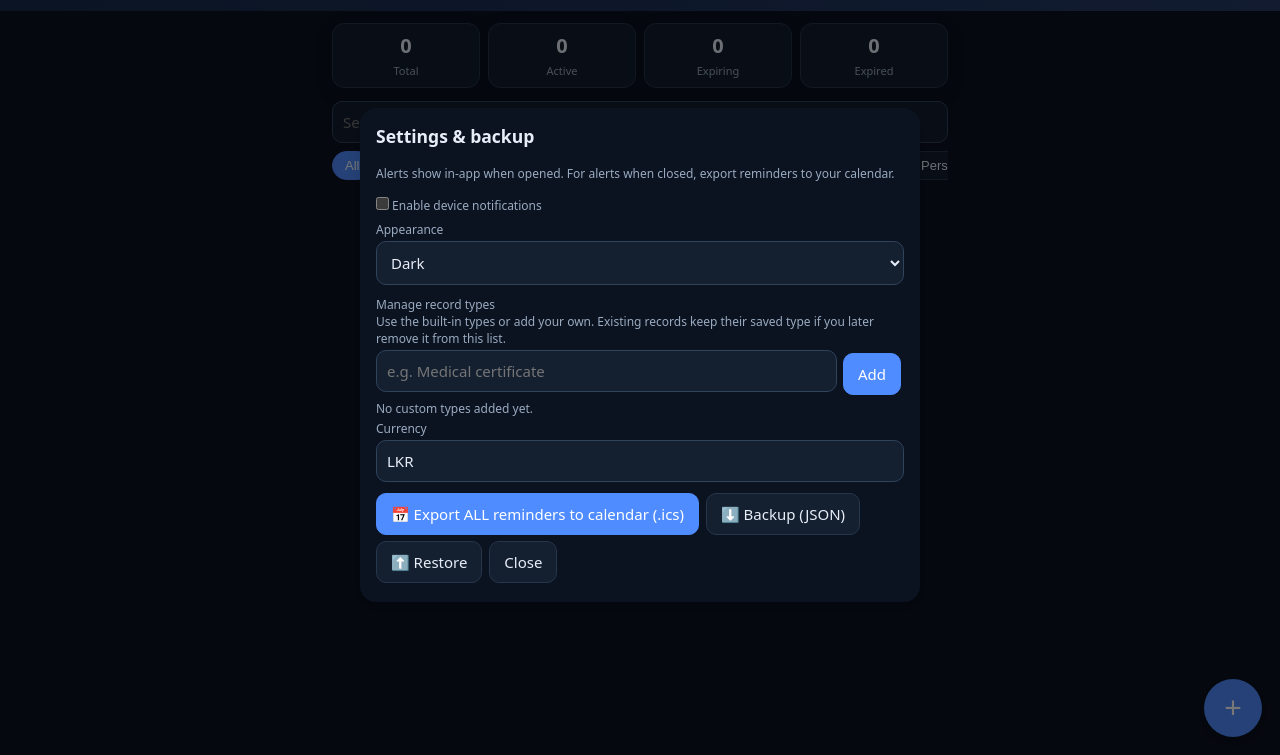
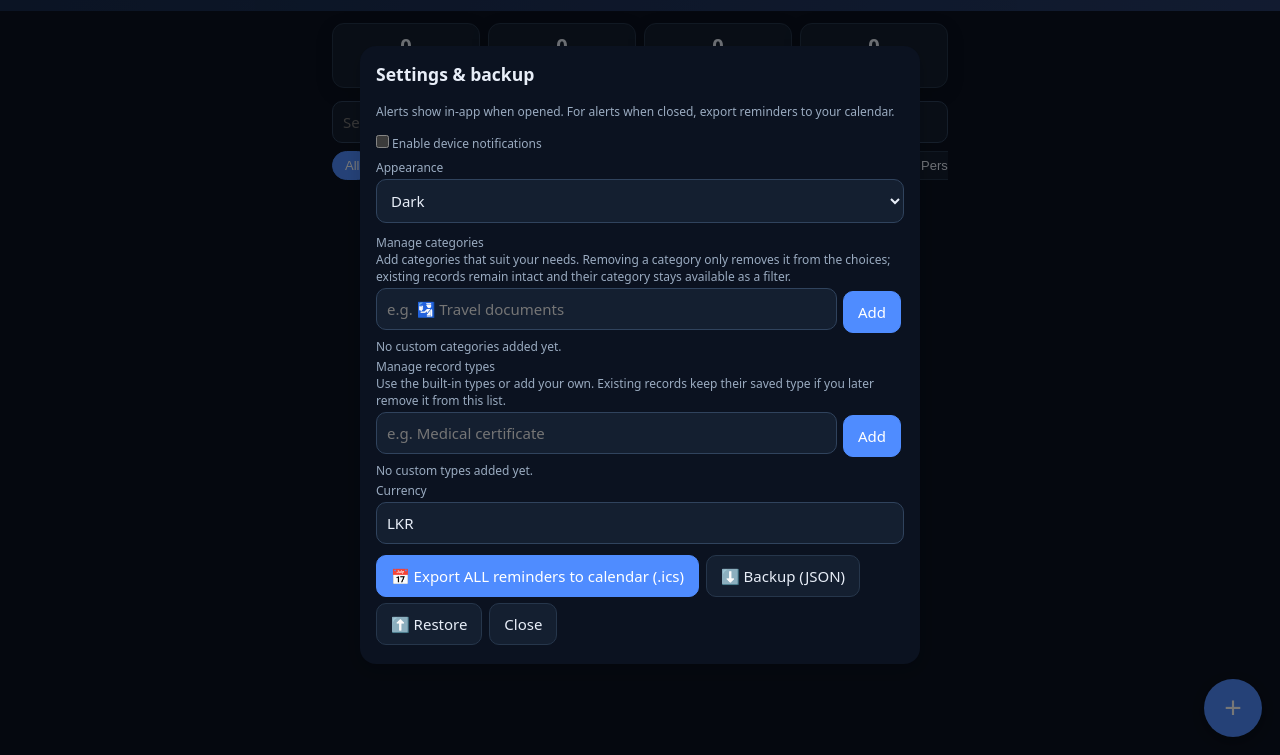
Before and after one commit to MafazAnsar/Warranty-Vault, a website: page index.html in a window 1280 px wide. Both pictures are taken after a click on the button "⚙️". Shown: the part 45-800 px from the top of the page. Drawn offline with Linux system fonts and the light colour scheme.

Commit message:
Add user-defined categories for flexible record organisation

```diff
--- a/index.html
+++ b/index.html
@@ -43,7 +43,9 @@ body[data-theme="light"] .alert.e{background:#ffe5e7;color:#8d2630}\n</style></h
 <input id="q" placeholder="Search name, brand, serial, store…"><div class="chips" id="chips"></div><div id="list"></div></main>
 <button class="fab" id="add">+</button><dialog id="dlg"></dialog>
 <script>
-const CATS=['📱 Electronics','🏠 Appliances','🚗 Vehicle','🛋️ Furniture','🔧 Tools','⌚ Personal','🏗️ Property','📦 Other'];
+const BASE_CATS=['📱 Electronics','🏠 Appliances','🚗 Vehicle','🛋️ Furniture','🔧 Tools','⌚ Personal','🏗️ Property','📦 Other'];
+const allCategories=()=>[...new Set([...BASE_CATS,...ls.get('customCategories',[])])];
+const categoryOptions=()=>[...new Set([...allCategories(),...items.map(i=>i.cat).filter(Boolean)])];
 const REM=[90,60,30,14,7,1];const DAY=864e5;
 const BASE_TYPES=['Warranty','Guarantee','Extended warranty','Service plan','Expiry','Renewal','Replacement','Inspection','Subscription','Membership','Certificate','Licence','Permit'];
 const allTypes=()=>[...new Set([...BASE_TYPES,...ls.get('customTypes',[])])];
@@ -68,7 +70,7 @@ async function load(){items=await getAll();render();checkAlerts();syncNative()}
 function render(){
  const exp=items.filter(i=>left(i)<0).length,soon=items.filter(i=>left(i)>=0&&left(i)<=30).length;
  $('#stats').innerHTML=[['Total',items.length],['Active',items.length-exp-soon],['Expiring',soon],['Expired',exp]].map(x=>`<div class="stat"><b>${x[1]}</b><span>${x[0]}</span></div>`).join('');
- $('#chips').innerHTML=['All',...CATS].map(c=>`<button class="chip ${c==cat?'on':''}" data-c="${esc(c)}">${esc(c)}</button>`).join('');
+ $('#chips').innerHTML=['All',...categoryOptions()].map(c=>`<button class="chip ${c==cat?'on':''}" data-c="${esc(c)}">${esc(c)}</button>`).join('');
  const t=term.toLowerCase();
  const L=items.filter(i=>(cat=='All'||i.cat==cat)&&(!t||[i.name,i.brand,i.serial,i.store].join(' ').toLowerCase().includes(t))).sort((a,b)=>a.expiry<b.expiry?-1:1);
  $('#list').innerHTML=L.length?L.map(i=>{const [c,l]=st(i),tot=Math.max(1,(new Date(i.expiry)-new Date(i.pdate))/DAY),pc=Math.min(100,Math.max(0,(today()-new Date(i.pdate+'T00:00'))/DAY/tot*100));
@@ -84,7 +86,7 @@ function form(i){
  const e=!!i;i=i||{name:'',cat:CATS[0],brand:'',serial:'',store:'',price:'',pdate:fd(new Date()),months:12,type:'Warranty',phone:'',notes:'',rem:[30,7,1],photos:[]};draft=JSON.parse(JSON.stringify(i));
  $('#dlg').innerHTML=`<h3 style="margin-top:0">${e?'Edit':'Add'} item</h3><form id="f">
  <label>Item name *</label><input name="name" required value="${esc(i.name)}">
- <div class="g2"><div><label>Category</label><select name="cat">${CATS.map(c=>`<option ${c==i.cat?'selected':''}>${c}</option>`).join('')}</select></div>
+ <div class="g2"><div><label>Category</label><select name="cat">${categoryOptions().map(c=>`<option ${c==i.cat?'selected':''}>${c}</option>`).join('')}</select></div>
  <div><label>Type</label><select name="type">${allTypes().map(c=>`<option ${c==i.type?'selected':''}>${c}</option>`).join('')}</select></div>
  <div><label>Brand / model</label><input name="brand" value="${esc(i.brand)}"></div><div><label>Serial / IMEI</label><input name="serial" value="${esc(i.serial)}"></div>
  <div><label>Start / purchase date</label><input type="date" name="pdate" value="${i.pdate}"></div><div><label>Expiry / due date *</label><input type="date" name="expiry" required value="${i.expiry||addM(i.pdate,i.months)}"></div><div><label>Duration (months, optional)</label><input type="number" name="months" min="1" max="600" value="${i.months||''}"></div><div><label>Repeat schedule</label><select name="recurrence">${[['none','Does not repeat'],['1','Every month'],['3','Every 3 months'],['6','Every 6 months'],['12','Every year'],['24','Every 2 years']].map(([v,t])=>`<option value="${v}" ${(i.recurrence||'none')==v?'selected':''}>${t}</option>`).join('')}</select></div>
@@ -128,12 +130,14 @@ function settings(){const ok=NAT||'Notification'in window;
  $('#dlg').innerHTML=`<h3 style="margin-top:0">Settings & backup</h3>
  <p class="sm">${NAT?'Alerts are scheduled on your phone (9:00 AM on each reminder day) and fire even when the app is closed.':'Alerts show in-app when opened. For alerts when closed, export reminders to your calendar.'}</p>
  <label><input type="checkbox" id="nt" style="width:auto" ${ls.get('notif',false)?'checked':''} ${ok?'':'disabled'}> Enable device notifications</label><br>
- <label>Appearance</label><select id="th"><option value="dark" ${ls.get('theme','dark')==='dark'?'selected':''}>Dark</option><option value="light" ${ls.get('theme','dark')==='light'?'selected':''}>Light</option><option value="system" ${ls.get('theme','dark')==='system'?'selected':''}>Follow device</option></select><label>Manage record types</label><div class="sm">Use the built-in types or add your own. Existing records keep their saved type if you later remove it from this list.</div><div style="display:flex;gap:6px;align-items:center"><input id="newType" placeholder="e.g. Medical certificate" style="flex:1"><button type="button" class="btn p" id="addType">Add</button></div><div id="typeList"></div><label>Currency</label><input id="cu" value="${esc(ls.get('cur','LKR'))}" maxlength="5">
+ <label>Appearance</label><select id="th"><option value="dark" ${ls.get('theme','dark')==='dark'?'selected':''}>Dark</option><option value="light" ${ls.get('theme','dark')==='light'?'selected':''}>Light</option><option value="system" ${ls.get('theme','dark')==='system'?'selected':''}>Follow device</option></select><label>Manage categories</label><div class="sm">Add categories that suit your needs. Removing a category only removes it from the choices; existing records remain intact and their category stays available as a filter.</div><div style="display:flex;gap:6px;align-items:center"><input id="newCategory" placeholder="e.g. 🛂 Travel documents" style="flex:1"><button type="button" class="btn p" id="addCategory">Add</button></div><div id="categoryList"></div><label>Manage record types</label><div class="sm">Use the built-in types or add your own. Existing records keep their saved type if you later remove it from this list.</div><div style="display:flex;gap:6px;align-items:center"><input id="newType" placeholder="e.g. Medical certificate" style="flex:1"><button type="button" class="btn p" id="addType">Add</button></div><div id="typeList"></div><label>Currency</label><input id="cu" value="${esc(ls.get('cur','LKR'))}" maxlength="5">
  <button class="btn p" id="ia">📅 Export ALL reminders to calendar (.ics)</button>
  <button class="btn" id="ex">⬇️ Backup (JSON)</button><label class="btn" style="display:inline-block">⬆️ Restore<input type="file" id="im" accept=".json" hidden></label>
  <button class="btn" id="cl">Close</button>`;
  $('#dlg').showModal();
  const renderTypeManager=()=>{$('#typeList').innerHTML=ls.get('customTypes',[]).map(t=>`<div class="row"><span>${esc(t)}</span><button type="button" class="btn d" data-remove-type="${esc(t)}">Remove</button></div>`).join('')||'<div class="sm">No custom types added yet.</div>';$('#typeList').querySelectorAll('[data-remove-type]').forEach(b=>b.onclick=()=>{ls.set('customTypes',ls.get('customTypes',[]).filter(t=>t!==b.dataset.removeType));renderTypeManager()})};
+ const renderCategoryManager=()=>{$('#categoryList').innerHTML=ls.get('customCategories',[]).map(c=>`<div class="row"><span>${esc(c)}</span><button type="button" class="btn d" data-remove-category="${esc(c)}">Remove</button></div>`).join('')||'<div class="sm">No custom categories added yet.</div>';$('#categoryList').querySelectorAll('[data-remove-category]').forEach(b=>b.onclick=()=>{ls.set('customCategories',ls.get('customCategories',[]).filter(c=>c!==b.dataset.removeCategory));renderCategoryManager();render()})};
+ renderCategoryManager();$('#addCategory').onclick=()=>{const v=$('#newCategory').value.trim();if(!v)return;const a=ls.get('customCategories',[]);if(!categoryOptions().some(c=>c.toLowerCase()===v.toLowerCase())){a.push(v);ls.set('customCategories',a)}$('#newCategory').value='';renderCategoryManager();render()};
  renderTypeManager();$('#addType').onclick=()=>{const v=$('#newType').value.trim();if(!v)return;const a=ls.get('customTypes',[]);if(!allTypes().some(t=>t.toLowerCase()===v.toLowerCase())){a.push(v);ls.set('customTypes',a)}$('#newType').value='';renderTypeManager()};
  $('#dlg').showModal();$('#cl').onclick=()=>{ls.set('cur',$('#cu').value||'LKR');ls.set('theme',$('#th').value);applyTheme();$('#dlg').close();render()};
  $('#nt').onchange=async e=>{if(e.target.checked){let g;if(NAT)g=(await PL('LocalNotifications').requestPermissions()).display==='granted';else g=(await Notification.requestPermission())==='granted';e.target.checked=g}ls.set('notif',e.target.checked);checkAlerts();syncNative()};
```
